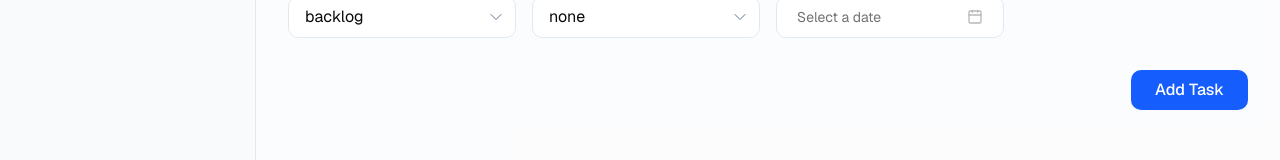
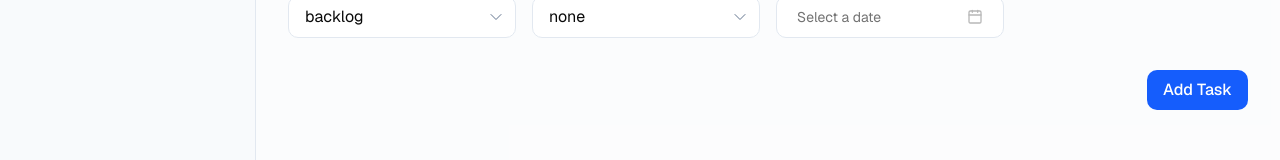
Before and after one commit to karelom/ai-tasks-manager, a Next.js app: page /task/new in a window 1280 px wide. Shown: the part 384-544 px from the top of the page. Built offline with nearby package versions, Linux system fonts and the light colour scheme.

Commit message:
polish: [LoadingIcon] implement to all project

```diff
--- a/app/ui/components/core/InlineDatePicker.tsx
+++ b/app/ui/components/core/InlineDatePicker.tsx
@@ -8,9 +8,9 @@ import { Calendar } from '@/components/ui/calendar';
 import { Popover, PopoverContent, PopoverTrigger } from '@/components/ui/popover';
 import { Field, FieldLabel } from '@/components/ui/field';
 import HintInvalidLabel from '@/ui/components/shared/HintInvalidLabel';
-import HintSavingLabel from '@/ui/components/shared/HintSavingLabel';
 import { ReactNode, useEffect, useState } from 'react';
 import { ResponseState } from '@/lib/definitions';
+import LoadingIcon from '@/ui/components/shared/icons/LoadingIcon';
 
 interface InlineDatePickerProps<T extends FieldValues> {
   name: Path<T>;
@@ -112,7 +112,9 @@ export function InlineDatePicker<T extends FieldValues>({
                   aria-invalid={fieldState.invalid}
                 >
                   {field.value ? formatLocaleDate(field.value) : <span>Select a date</span>}
-                  <CalendarIcon className="ml-auto h-4 w-4 opacity-50" />
+                  <div className="ml-auto h-4 w-4 opacity-50">
+                    {isUpdating ? <LoadingIcon /> : <CalendarIcon />}
+                  </div>
                 </Button>
               </PopoverTrigger>
               <PopoverContent className="w-auto p-0" align="start">
@@ -150,7 +152,6 @@ export function InlineDatePicker<T extends FieldValues>({
             </Popover>
 
             <HintInvalidLabel data={errorMessage} />
-            <HintSavingLabel enable={isUpdating} className="right-0 top-[unset] -bottom-6" />
           </Field>
         );
       }}
--- a/app/ui/components/shared/CreateTaskForm.tsx
+++ b/app/ui/components/shared/CreateTaskForm.tsx
@@ -9,6 +9,8 @@ import { useForm } from 'react-hook-form';
 import { ChevronDownIcon } from '@heroicons/react/24/outline';
 import { cn } from '@/lib/utils';
 import TaskDatePickerLabel from '@/ui/components/shared/TaskDatePickerLabel';
+import LoadingIcon from '@/ui/components/shared/icons/LoadingIcon';
+import { useTransition } from 'react';
 
 export interface CreateTaskProps {
   projectId?: string | null;
@@ -17,6 +19,7 @@ export interface CreateTaskProps {
 
 export default function CreateTaskForm({ projectId, parentId }: CreateTaskProps) {
   const router = useRouter();
+  const [isLoading, startTransition] = useTransition();
 
   const {
     register,
@@ -33,14 +36,17 @@ export default function CreateTaskForm({ projectId, parentId }: CreateTaskProps)
     },
   });
 
-  const onSubmit = async (data: AddTaskType) => {
-    const result = await createTask(data);
-    if (result?.ok) {
-      reset();
-      // TODO: close modal ?
-      router.back();
-    }
+  const onSubmit = (data: AddTaskType) => {
+    startTransition(async () => {
+      const result = await createTask(data);
+      if (result?.ok) {
+        reset();
+        router.back();
+      }
+    });
   };
+
+  const canSubmit = !isSubmitting && !isLoading;
 
   return (
     <form onSubmit={handleSubmit(onSubmit)}>
@@ -155,10 +161,16 @@ export default function CreateTaskForm({ projectId, parentId }: CreateTaskProps)
 
       <button
         type="submit"
-        disabled={isSubmitting}
-        className="w-full sm:w-auto sm:flex sm:justify-self-end px-6 py-2 bg-blue-600 text-white rounded-lg font-medium hover:bg-blue-700 hover:cursor-pointer disabled:bg-slate-300 disabled:cursor-not-allowed transition-colors"
+        disabled={!canSubmit}
+        className="w-full sm:w-auto sm:flex sm:justify-self-end px-4 py-2 bg-blue-600 text-white rounded-lg font-medium hover:bg-blue-700 hover:cursor-pointer disabled:bg-slate-300 disabled:cursor-not-allowed transition-colors"
       >
-        {isSubmitting ? 'Adding...' : 'Add Task'}
+        {canSubmit ? (
+          'Add Task'
+        ) : (
+          <span className="flex items-center gap-2">
+            <LoadingIcon /> Adding...
+          </span>
+        )}
       </button>
     </form>
   );
--- a/app/ui/components/shared/HintSavingLabel.tsx
+++ b/app/ui/components/shared/HintSavingLabel.tsx
@@ -1,4 +1,5 @@
 import { cn } from '@/lib/utils';
+import LoadingIcon from '@/ui/components/shared/icons/LoadingIcon';
 
 /**
  * An absolute Label hint for save progress.
@@ -22,7 +23,7 @@ export default function HintSavingLabel({
           className
         )}
       >
-        Saving...
+        <LoadingIcon />
       </span>
     )
   );
```
